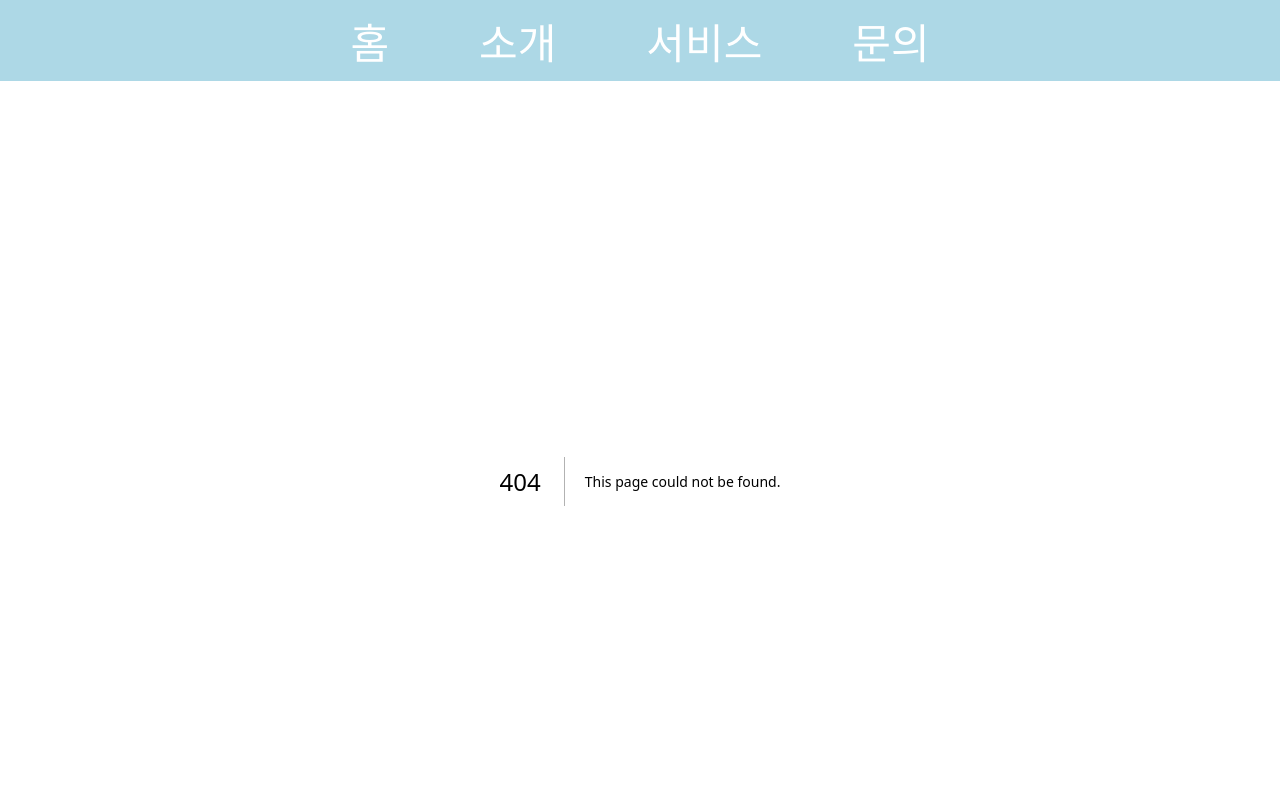
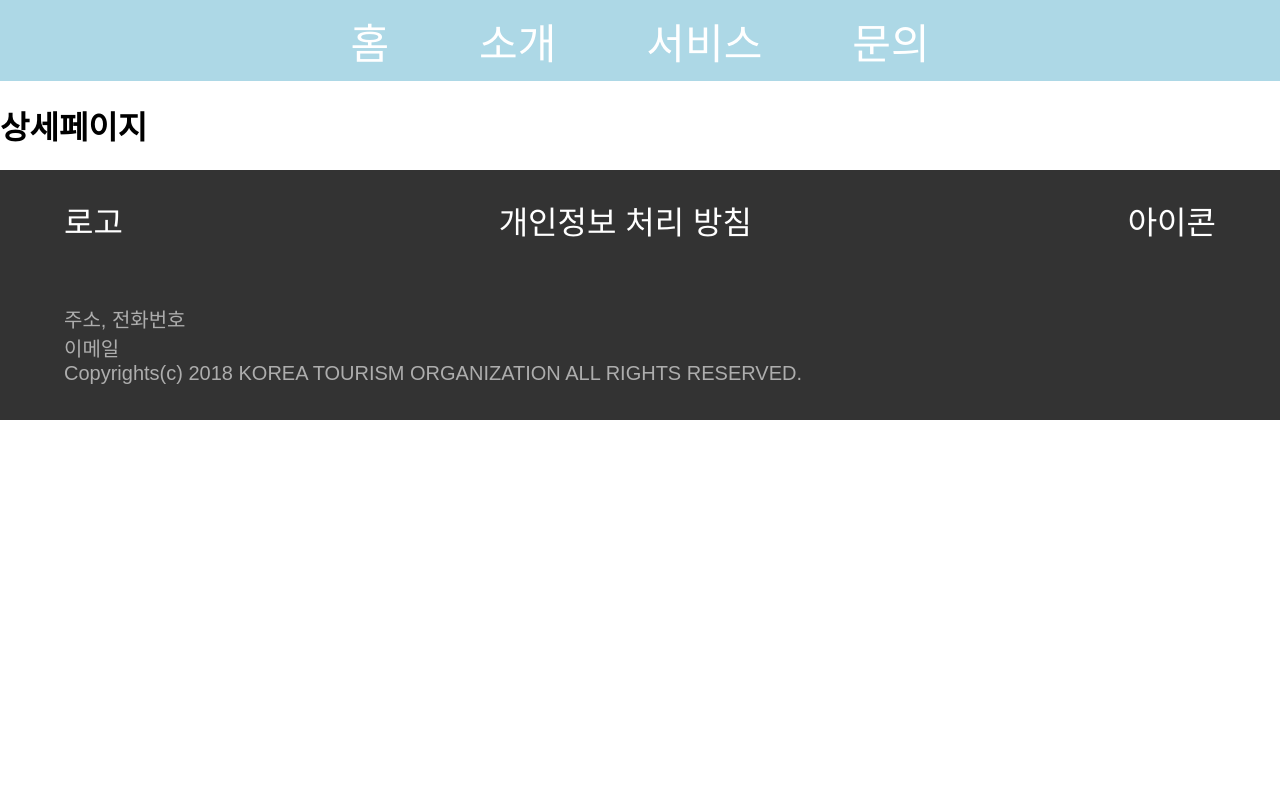
Before and after one commit to whdgjs7300/Nextjs-toyProject, a Next.js app: page /detail/1 in a window 1280 px wide. Before the commit this address had no page. Shown: the top 800 px of the page. Built offline with nearby package versions, Linux system fonts and the light colour scheme; no server answers; a web font is replaced by a local one.

Commit message:
8/18 상세페이지 데이터 셋,

```diff
--- /dev/null
+++ b/src/CSS/Footer.module.css
@@ -0,0 +1,27 @@
+.footer_container {
+    height: 250px;
+    background-color: #333333;
+    color: white;
+}
+
+.footer_firstbox {
+    display: flex;
+    justify-content: space-between;
+    font-size: 32px;
+    margin: auto;
+    width: 90%;
+    height: 40%;
+    align-items: center;
+
+}
+
+.footer_secondbox{
+    display: flex;
+    flex-direction: column;
+    height: 60%;
+    width: 90%;
+    margin: auto;
+    font-size: 20px;
+    color:  #FFFFFF99;
+    justify-content: center;
+}
--- a/src/CSS/Home.module.css
+++ b/src/CSS/Home.module.css
@@ -2,7 +2,7 @@
 .banner {
     position: relative;
     width: 100%;
-    height: 600px;
+    height: 700px;
 }
 
 .textOverlay {
@@ -96,7 +96,7 @@
 .ocean_middle_container {
     position: relative;
     text-align: center;
-    height: 600px;
+    height: 700px;
     display: flex;
     flex-direction: column;
     justify-content: center;
@@ -122,6 +122,7 @@
     flex-direction: column;
     border-radius: 10px;
     margin: 10px;
+
 }
 
 
--- /dev/null
+++ b/src/app/detail/[id]/page.tsx
@@ -0,0 +1,40 @@
+"use client"
+import { useEffect, useState } from 'react';
+import styles from '../CSS/Home.module.css';
+import axios from 'axios';
+import { useParams, useRouter } from "next/navigation";
+
+const API_KEY = '9V%2BSdKNbzQD7oIQPHdDdlKZz0%2BPj1gnzDGKeS%2B8GWk2LHpSkDx5Ig%2F7u6wKopPZEf9brLck%2Bz3z81NapmasU%2Fg%3D%3D'
+
+
+export default function Detail() {
+
+    const {id} = useParams();
+    console.log(id)
+    const [detailData,setDetailData] = useState<CampingData[]>();
+    const router = useRouter();
+
+    useEffect(()=>{
+        async function loadData() {
+            try {
+                const response = await axios.get(`https://apis.data.go.kr/B551011/GoCamping/basedList?serviceKey=${API_KEY}&MobileOS=ETC&MobileApp=AppTest&_type=json&numOfRows=3647`);
+                const data = response.data;
+
+                setDetailData(data.response.body.items.item);
+            } catch (error) {
+                console.error(error);
+            }
+        }
+        loadData();
+    },[])
+
+    const matchingData = detailData?.find(item => item.contentId === id);
+    console.log()
+
+return (
+    <div >
+        <h1>상세페이지</h1>
+        <p>{matchingData?.addr1}</p>
+    </div>
+)
+}
--- a/src/components/Footer.tsx
+++ b/src/components/Footer.tsx
@@ -1,10 +1,22 @@
-import styles from '../CSS/Home.module.css';
+import styles from '../CSS/Footer.module.css';
 
 export default function Footer() {
 
 return (
-    <div >
-        <h1>푸터 컴포넌트 입니다.</h1>
+    <div className={styles.footer_container}>
+        <div className={styles.footer_firstbox}>
+
+                <div>로고</div>
+                <div>개인정보 처리 방침 </div>
+                <div>아이콘</div>
+
+        </div>
+
+        <div className={styles.footer_secondbox}>
+            <div>주소, 전화번호 </div>
+            <div>이메일</div>
+            <div>Copyrights(c) 2018 KOREA TOURISM ORGANIZATION ALL RIGHTS RESERVED.</div>
+        </div>
     </div>
 )
 }
--- a/src/components/ForestBanner.tsx
+++ b/src/components/ForestBanner.tsx
@@ -38,13 +38,13 @@ export default function ForestBanner() {
     };
 
     const [foreCampingData, setForeCampingData] = useState<CampingData[]>();
-
+    console.log(foreCampingData)
 
     useEffect(() => {
         async function loadData() {
             try {
-                const response = await axios.get(`https://apis.data.go.kr/B551011/GoCamping/searchList?serviceKey=${API_KEY}&numOfRows=17&pageNo=1&MobileOS=ETC&MobileApp=AppTest&keyword=%EC%88%B2&_type=json`);
-                const data = response.data;
+                const response = await fetch(`https://apis.data.go.kr/B551011/GoCamping/searchList?serviceKey=${API_KEY}&numOfRows=17&pageNo=1&MobileOS=ETC&MobileApp=AppTest&keyword=%EC%88%B2&_type=json`);
+                const data = await response.json();
                 setForeCampingData(data.response.body.items.item);
             } catch (error) {
                 console.error(error);
--- a/src/components/OceanBanner.tsx
+++ b/src/components/OceanBanner.tsx
@@ -34,7 +34,7 @@ return (
             src='/banner3.jpg'
             alt="Background Image"
             fill={true}
-            objectFit="cover"
+            priority={true}
             style={imageStyle}
                 />
 
```
Also changed, not shown: src/app/read/page.tsx (deleted, +0 -10 lines), src/components/ForestCard.tsx (+6 -3 lines), src/components/OceanCard.tsx (+5 -2 lines).
